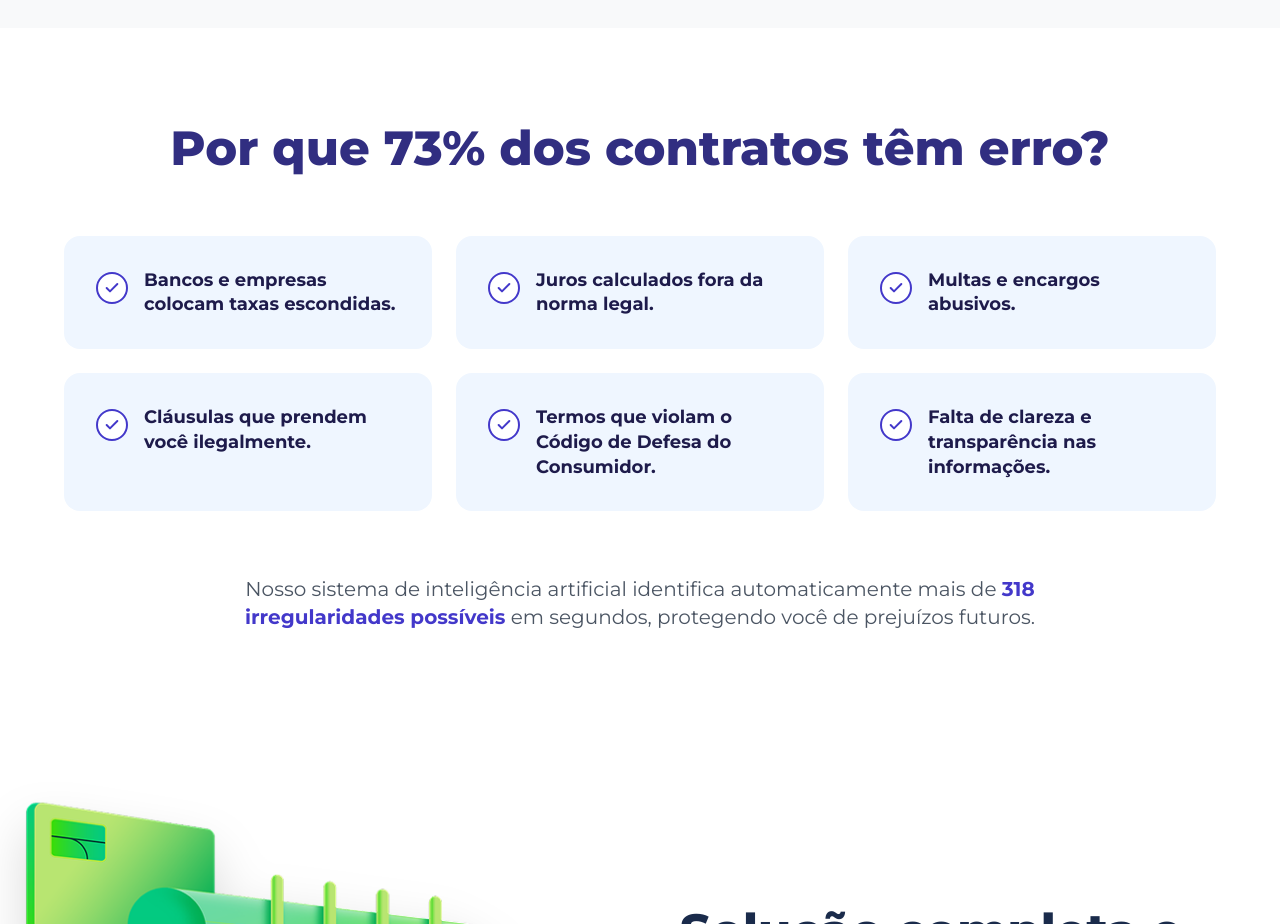
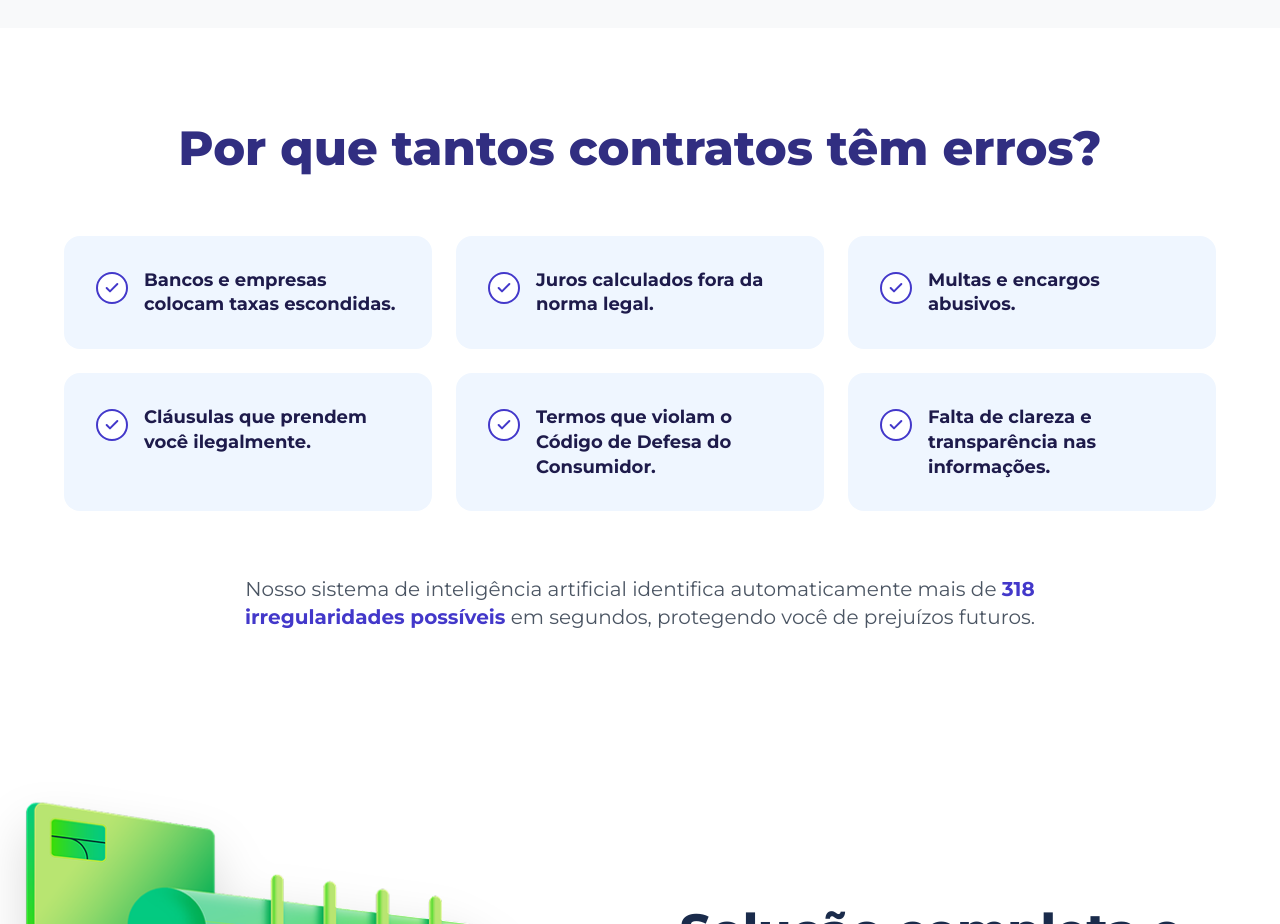
Before and after one commit to Bergueextremo/kalfa-white-label, a React (Vite) app: page /contratoblindado in a window 1280 px wide. Shown: the part 2680-3604 px from the top of the page. Built offline with nearby package versions, Linux system fonts and the light colour scheme; the HTML template or start-up script is replaced by a standard one.

Commit message:
Visual edit in Lovable
Edited UI in Lovable

```diff
--- a/src/pages/ContratoBlindado.tsx
+++ b/src/pages/ContratoBlindado.tsx
@@ -246,9 +246,7 @@ const ContratoBlindado = () => {
       {/* Education Section */}
       <section className="bg-white py-16 md:py-24">
         <div className="container mx-auto px-4">
-          <h2 className="text-3xl md:text-4xl lg:text-5xl font-extrabold text-[#312E81] text-center mb-16 leading-tight">
-            Por que 73% dos contratos têm erro?
-          </h2>
+          <h2 className="text-3xl md:text-4xl lg:text-5xl font-extrabold text-[#312E81] text-center mb-16 leading-tight">Por que tantos contratos têm erros?</h2>
 
           <div className="grid md:grid-cols-2 lg:grid-cols-3 gap-6 max-w-6xl mx-auto mb-16">
             {["Bancos e empresas colocam taxas escondidas.", "Juros calculados fora da norma legal.", "Multas e encargos abusivos.", "Cláusulas que prendem você ilegalmente.", "Termos que violam o Código de Defesa do Consumidor.", "Falta de clareza e transparência nas informações."].map((item, index) => <div key={index} className="bg-[#EFF6FF] rounded-2xl p-8 flex items-start gap-4 hover:shadow-md transition-shadow">
```
